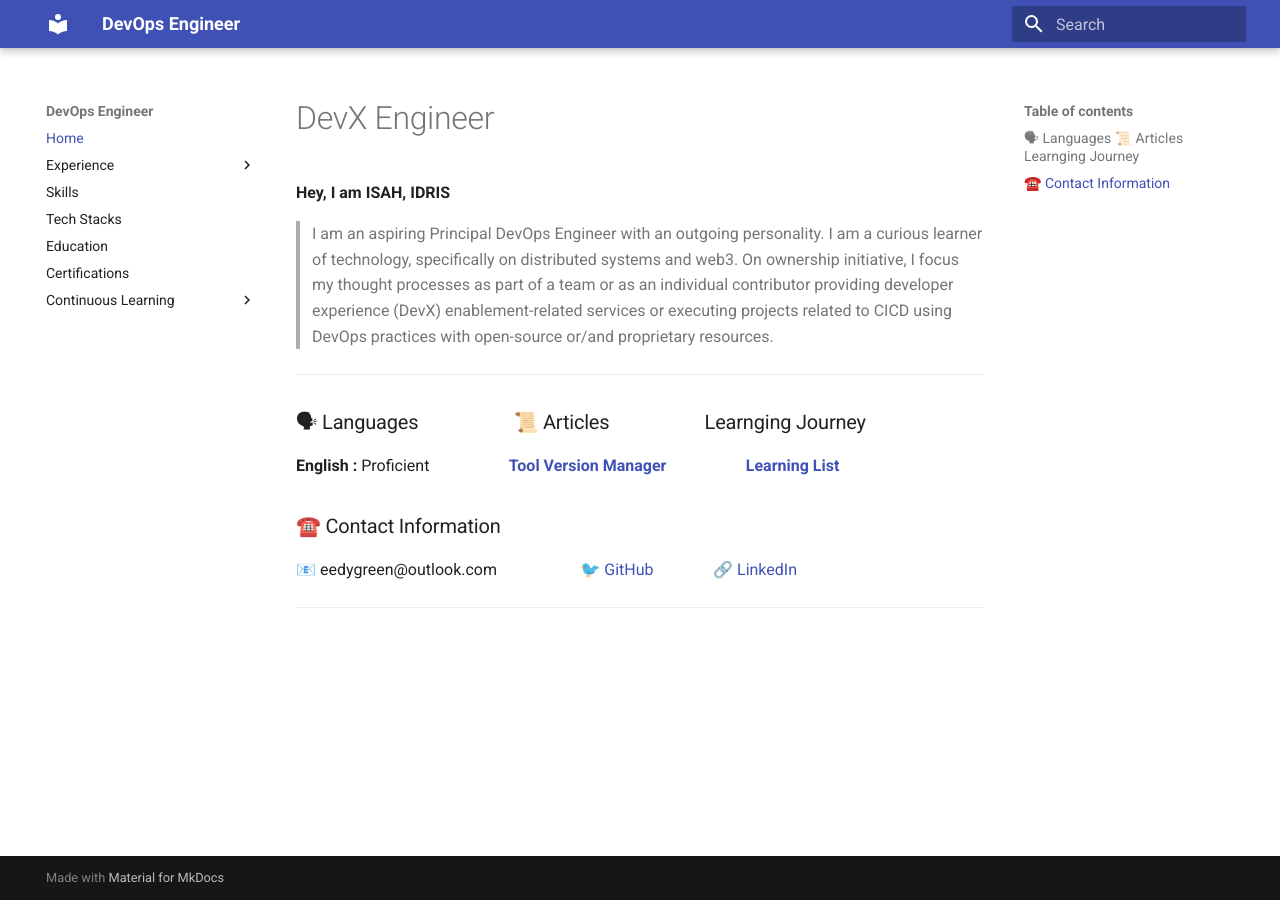
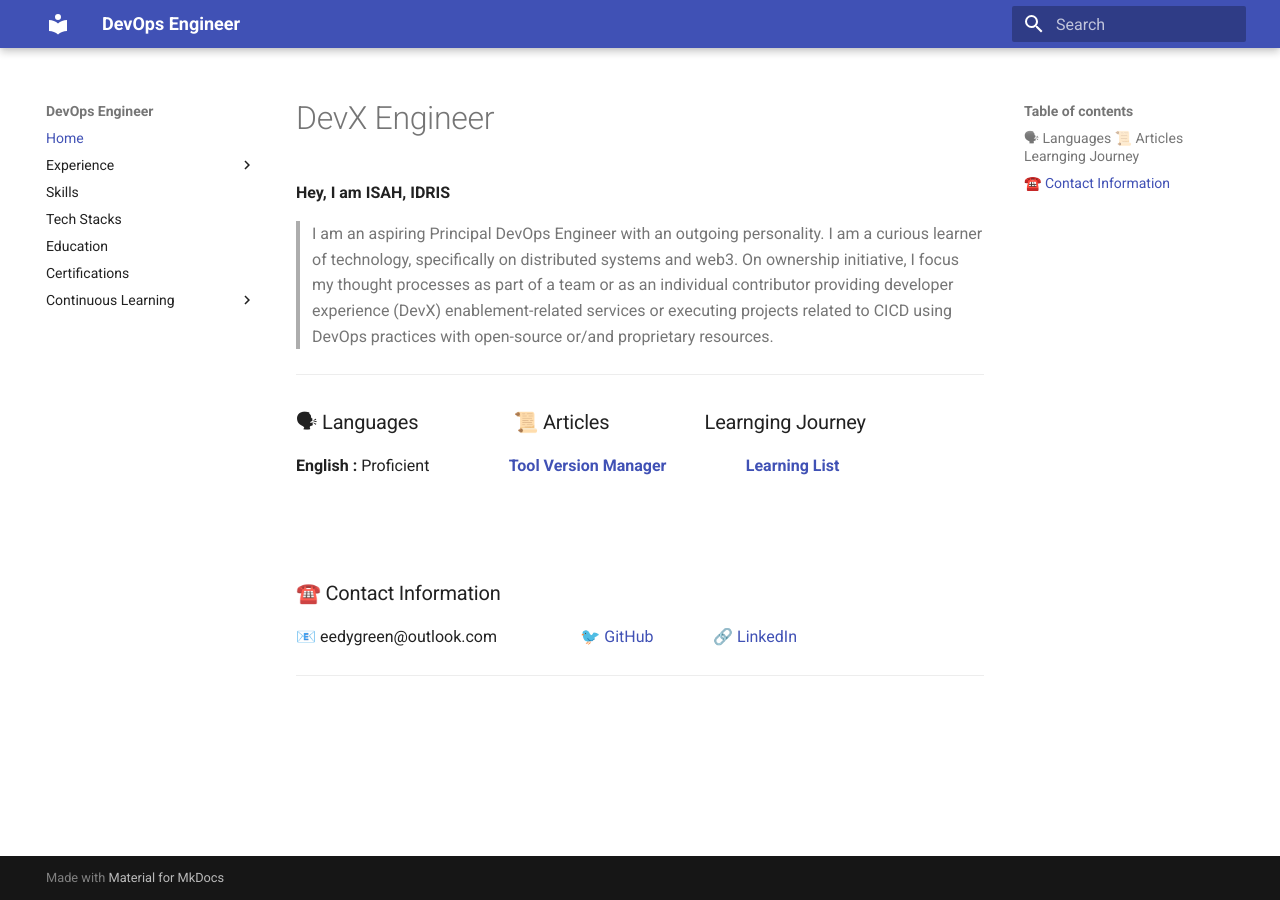
Before and after one commit to eedygreen/isah-idris-DevOps-Engineer-resume, an MkDocs documentation site: the page built from docs/README.md, in a window 1280 px wide. Built offline with MkDocs 1.6.1 and Material for MkDocs 9.7.7, drawn with Linux system fonts in a browser that asks for light colours.

Commit message:
fixed format

```diff
--- a/docs/README.md
+++ b/docs/README.md
@@ -10,7 +10,7 @@
 
 **English :** Proficient                    **[Tool Version Manager](https://www.notion.so/Tool-Version-Manager-e8280abe22094d219853ee02bf075e40)**                    **[Learning List ](continuous-learning/list/FastAPI.md)**
 
-
+<br></br>
 ### ☎️ Contact Information
 
 📧 eedygreen@outlook.com                              🐦 [GitHub](https://github.com/eedygreen)                        🔗 [LinkedIn](https://www.linkedin.com/in/i-idris-289527108/)
```
